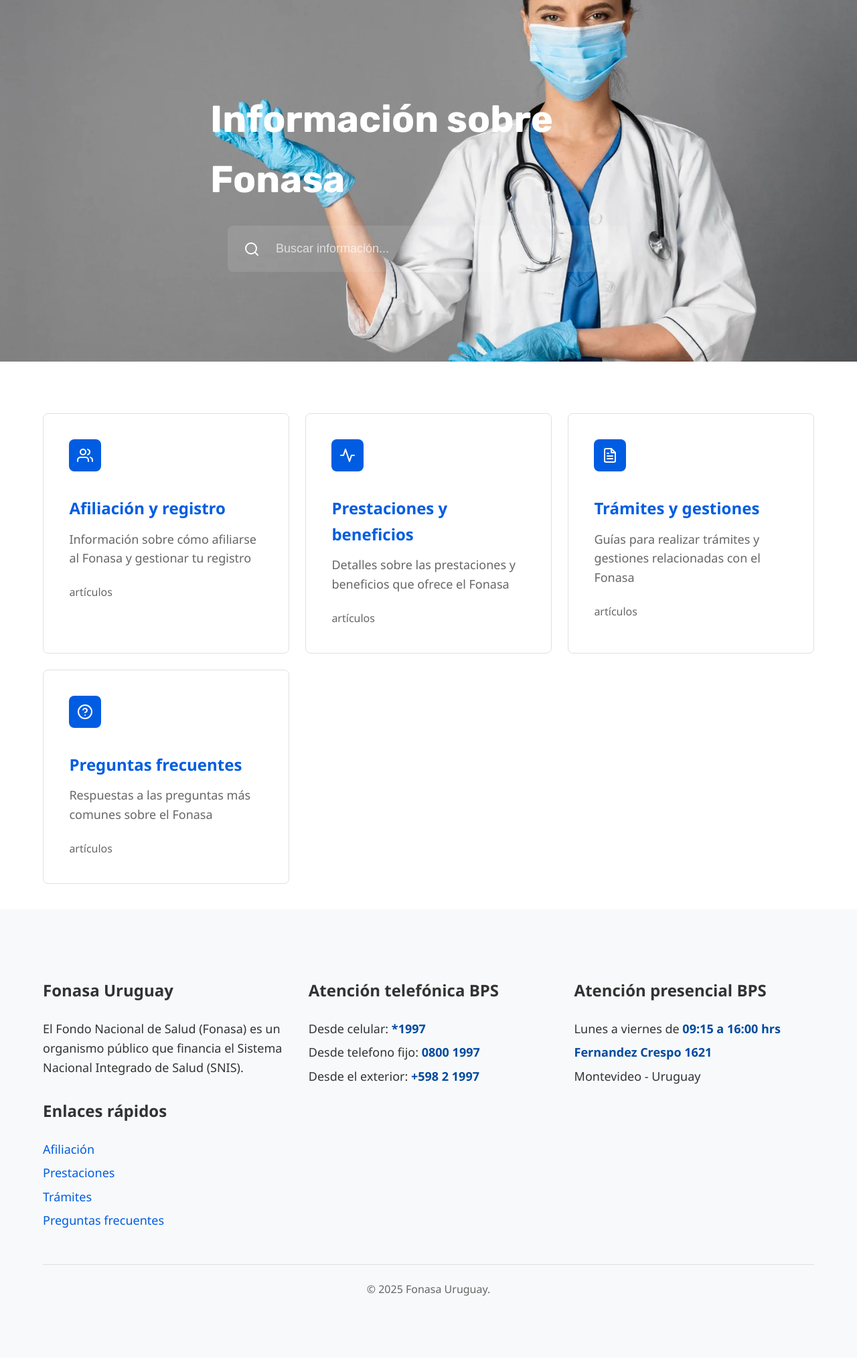
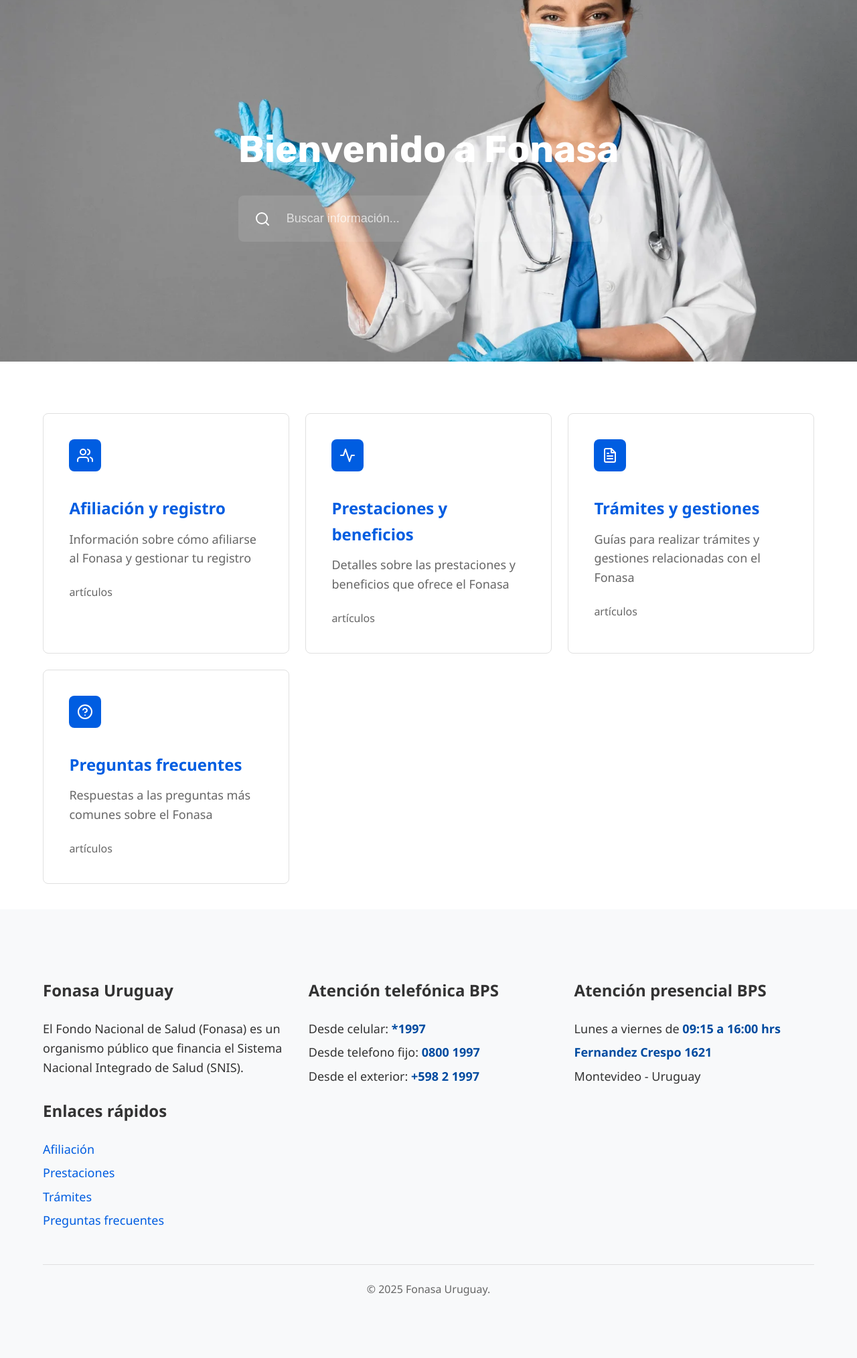
Before and after one commit to JoseAtel/fonasa.info, a Jekyll site: the page built from index.md, in a window 1280 px wide. Shown: the whole page at 67% size. Built offline with Jekyll 4.4.1, drawn with Linux system fonts in a browser that asks for light colours.

Commit message:
update
header

```diff
--- a/_includes/header.html
+++ b/_includes/header.html
@@ -29,7 +29,7 @@
     <div class="header-container">
       <div class="header-content">
         <a href="{{ '/' | relative_url }}">
-          <span class="logo">Información sobre Fonasa</span>
+          <span class="logo">Bienvenido a Fonasa</span>
         </a>
       </div>
 
--- a/assets/css/styles.css
+++ b/assets/css/styles.css
@@ -175,14 +175,6 @@
   padding: var(--space-lg);
   color: var(--color-background);
   overflow: hidden;
-}
-
-.hero-section::before {
-  content: "";
-  position: absolute;
-  inset: 0;
-  background: linear-gradient(to right, var(--color-primary) 0%, rgba(0, 93, 225, 0.8) 40%, transparent 100%);
-  z-index: -100;
 }
 
 .hero-content {
```
